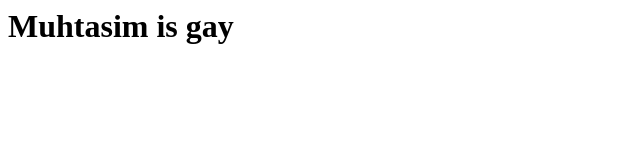
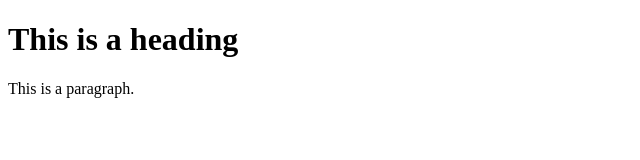
Before and after one commit to muhtasimz/muhtasimz.github.io, a plain HTML site: page index.html in a window 1280 px wide. Shown: the whole page, without its empty margins (0-640 px from the left). Drawn offline with Linux system fonts and the light colour scheme.

Commit message:
anything

```diff
--- a/index.html
+++ b/index.html
@@ -1 +1,10 @@
-<h1> Muhtasim is gay </h1>
+<!DOCTYPE html>
+<html>
+<title>HTML Tutorial</title>
+<body>
+
+  <h1>This is a heading</h1>
+  <p>This is a paragraph.</p>
+
+</body>
+</html>
```
